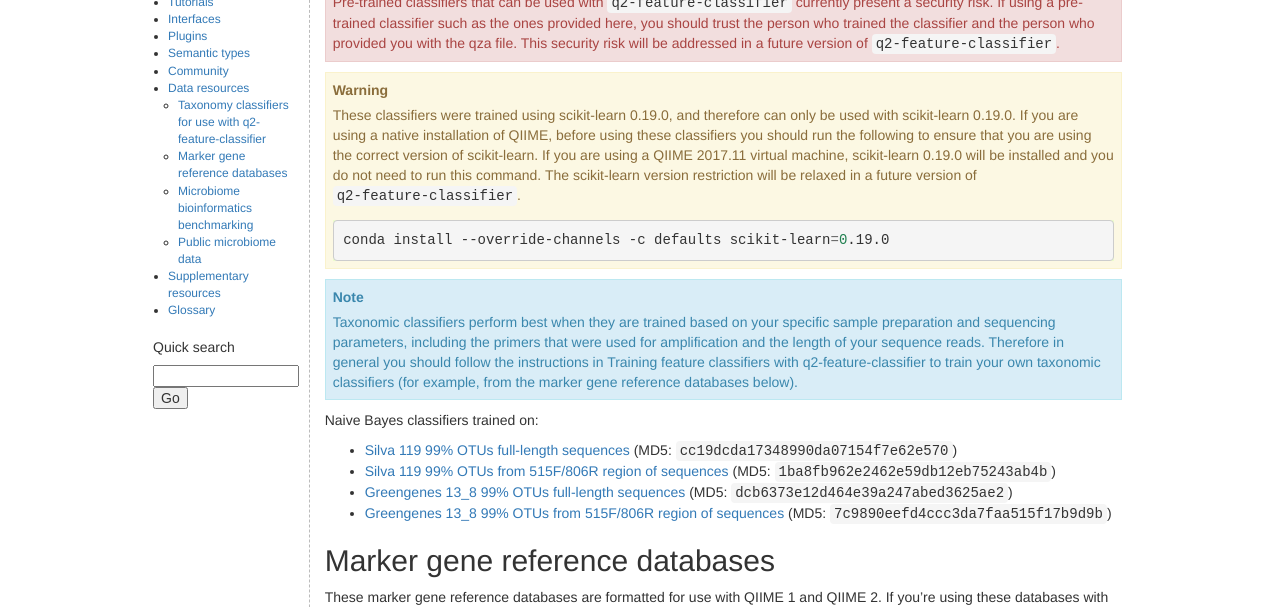
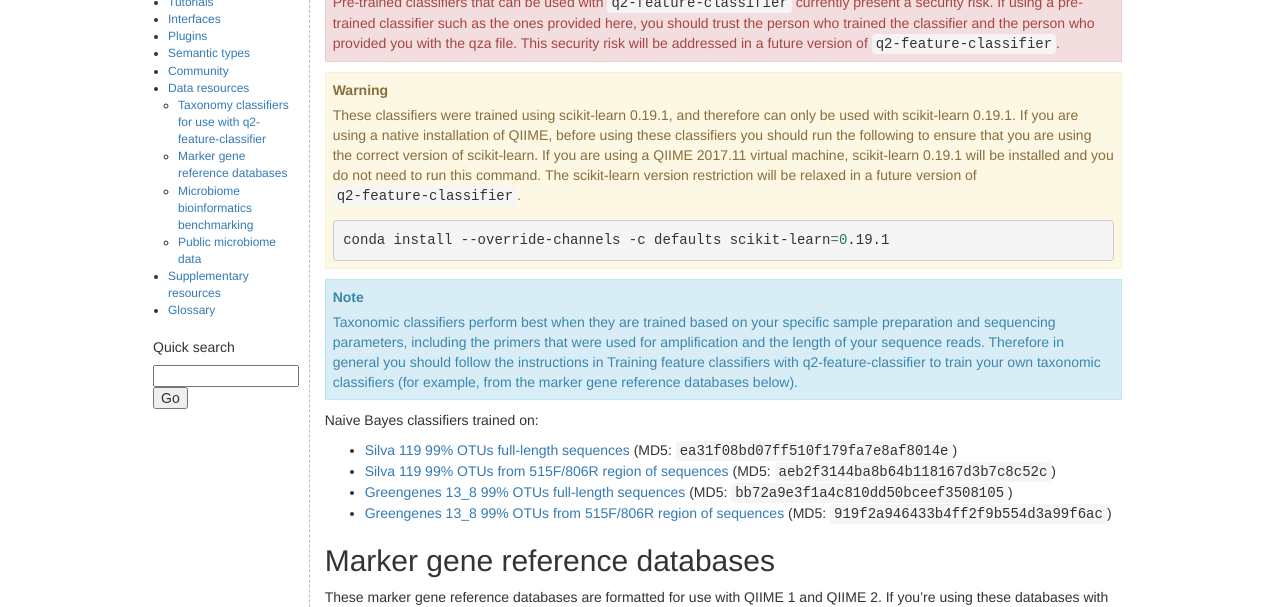
Before and after one commit to qiime2/docs, a Sphinx documentation site: the page built from source/data-resources.rst, in a window 1280 px wide. Shown: the part 281-888 px from the top of the page. Built offline with Sphinx 7.4.7, drawn with Linux system fonts in a browser that asks for light colours; pages that are not in the unit, such as notebooks, are missing from menus; the version number could not be read and is left out.

Commit message:
MAINT: Retrained classifiers for sklearn 0.19.1 (#241)

```diff
--- a/source/data-resources.rst
+++ b/source/data-resources.rst
@@ -6,21 +6,21 @@
 
 .. danger:: Pre-trained classifiers that can be used with ``q2-feature-classifier`` currently present a security risk. If using a pre-trained classifier such as the ones provided here, you should trust the person who trained the classifier and the person who provided you with the qza file. This security risk will be addressed in a future version of ``q2-feature-classifier``.
 
-.. warning:: These classifiers were trained using scikit-learn 0.19.0, and therefore can only be used with scikit-learn 0.19.0. If you are using a native installation of QIIME, before using these classifiers you should run the following to ensure that you are using the correct version of scikit-learn. If you are using a QIIME 2017.11 virtual machine, scikit-learn 0.19.0 will be installed and you do not need to run this command. The scikit-learn version restriction will be relaxed in a future version of ``q2-feature-classifier``.
+.. warning:: These classifiers were trained using scikit-learn 0.19.1, and therefore can only be used with scikit-learn 0.19.1. If you are using a native installation of QIIME, before using these classifiers you should run the following to ensure that you are using the correct version of scikit-learn. If you are using a QIIME 2017.11 virtual machine, scikit-learn 0.19.1 will be installed and you do not need to run this command. The scikit-learn version restriction will be relaxed in a future version of ``q2-feature-classifier``.
 
    .. command-block::
       :no-exec:
 
-      conda install --override-channels -c defaults scikit-learn=0.19.0
+      conda install --override-channels -c defaults scikit-learn=0.19.1
 
 .. note:: Taxonomic classifiers perform best when they are trained based on your specific sample preparation and sequencing parameters, including the primers that were used for amplification and the length of your sequence reads. Therefore in general you should follow the instructions in :doc:`Training feature classifiers with q2-feature-classifier <../tutorials/feature-classifier>` to train your own taxonomic classifiers (for example, from the marker gene reference databases below).
 
 Naive Bayes classifiers trained on:
 
-- `Silva 119 99% OTUs full-length sequences <https://data.qiime2.org/2017.11/common/silva-119-99-nb-classifier.qza>`_ (MD5: ``cc19dcda17348990da07154f7e62e570``)
-- `Silva 119 99% OTUs from 515F/806R region of sequences <https://data.qiime2.org/2017.11/common/silva-119-99-515-806-nb-classifier.qza>`_ (MD5: ``1ba8fb962e2462e59db12eb75243ab4b``)
-- `Greengenes 13_8 99% OTUs full-length sequences <https://data.qiime2.org/2017.11/common/gg-13-8-99-nb-classifier.qza>`_ (MD5: ``dcb6373e12d464e39a247abed3625ae2``)
-- `Greengenes 13_8 99% OTUs from 515F/806R region of sequences <https://data.qiime2.org/2017.11/common/gg-13-8-99-515-806-nb-classifier.qza>`_ (MD5: ``7c9890eefd4ccc3da7faa515f17b9d9b``)
+- `Silva 119 99% OTUs full-length sequences <https://data.qiime2.org/2017.11/common/silva-119-99-nb-classifier.qza>`_ (MD5: ``ea31f08bd07ff510f179fa7e8af8014e``)
+- `Silva 119 99% OTUs from 515F/806R region of sequences <https://data.qiime2.org/2017.11/common/silva-119-99-515-806-nb-classifier.qza>`_ (MD5: ``aeb2f3144ba8b64b118167d3b7c8c52c``)
+- `Greengenes 13_8 99% OTUs full-length sequences <https://data.qiime2.org/2017.11/common/gg-13-8-99-nb-classifier.qza>`_ (MD5: ``bb72a9e3f1a4c810dd50bceef3508105``)
+- `Greengenes 13_8 99% OTUs from 515F/806R region of sequences <https://data.qiime2.org/2017.11/common/gg-13-8-99-515-806-nb-classifier.qza>`_ (MD5: ``919f2a946433b4ff2f9b554d3a99f6ac``)
 
 Marker gene reference databases
 -------------------------------
```
